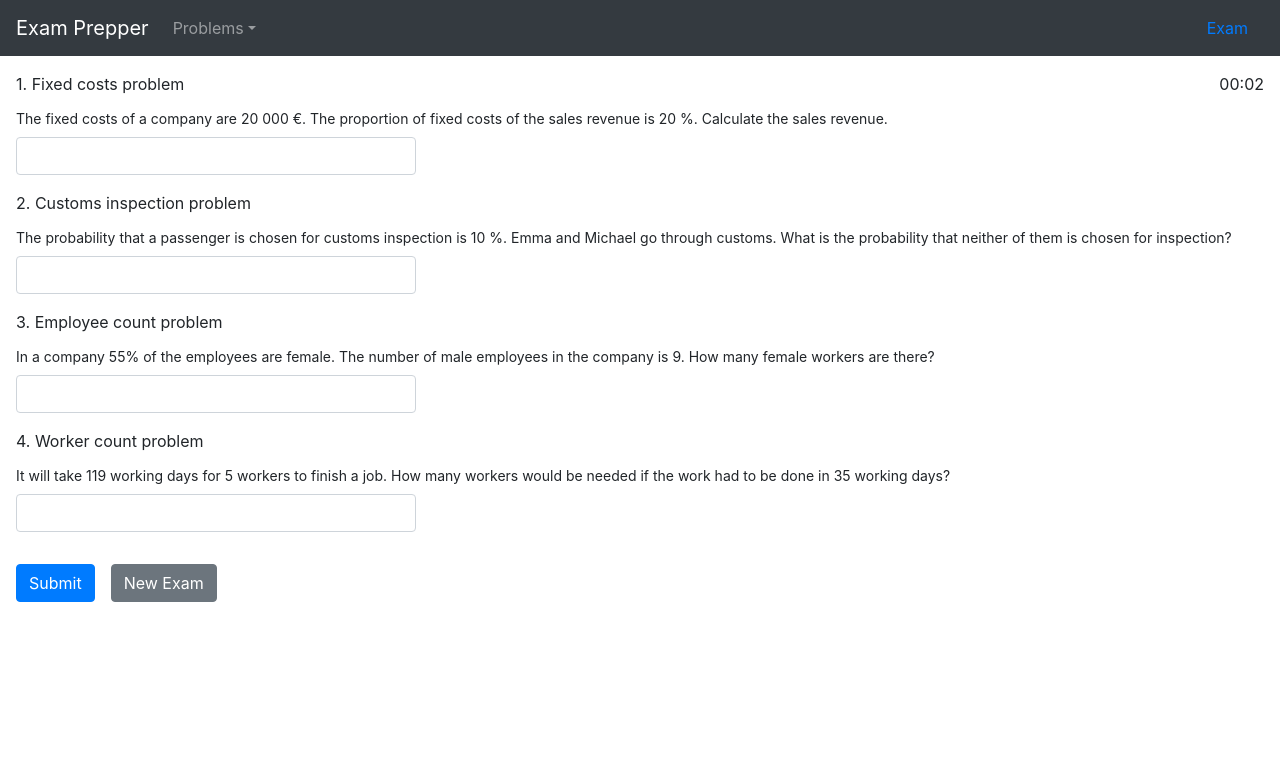
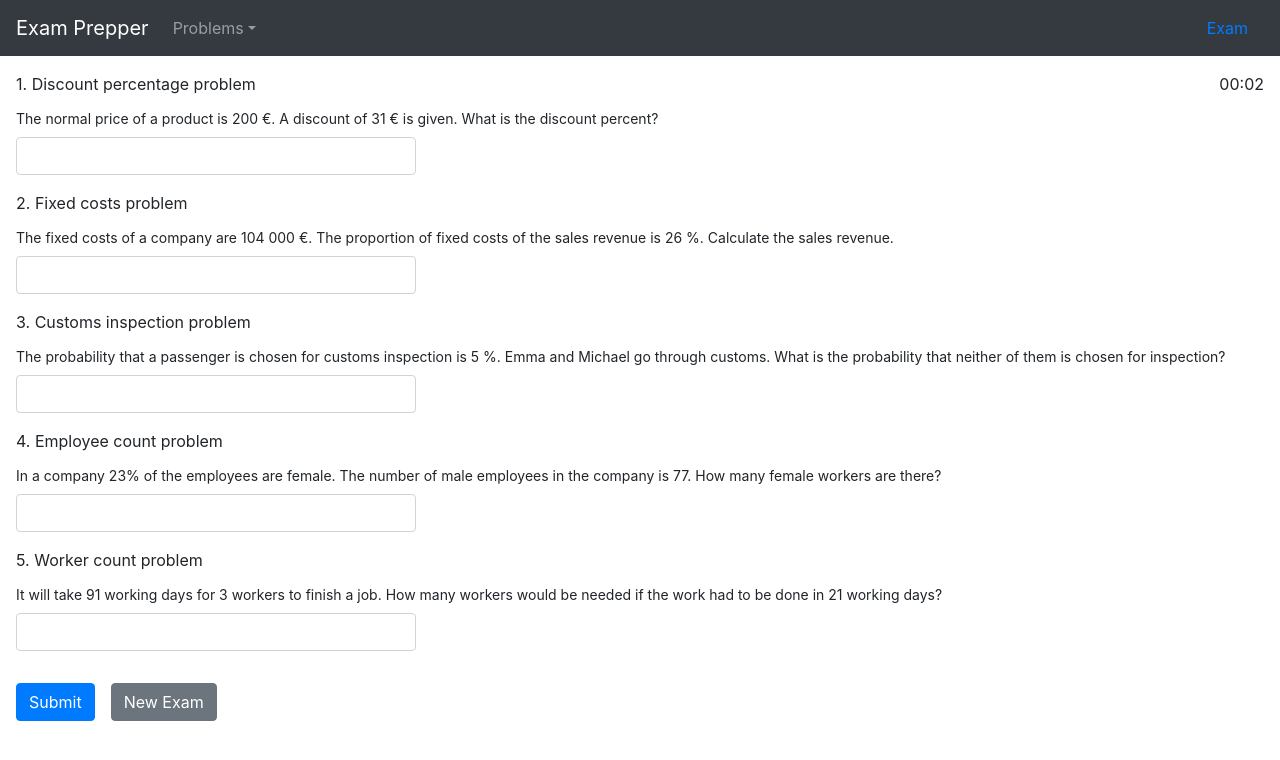
Before and after one commit to Custodia/exam-prepper, a React (Create React App) app: page /problems/customs-inspection in a window 1280 px wide. Both pictures are taken after a click on the button "Exam". Shown: the top 760 px of the page. Built offline with nearby package versions, Linux system fonts and the light colour scheme.

Commit message:
Add discount percentage problem

```diff
--- a/src/components/pages/Exam.jsx
+++ b/src/components/pages/Exam.jsx
@@ -15,6 +15,7 @@ import {
   customsInspection,
   employeeCount,
   workerCount,
+  discountPercentage,
   ALL_PROBLEMS
 } from '../../problems'
 
@@ -23,6 +24,7 @@ import { INITIALIZE_EXAM, SET_EXAM_STATE, SUBMIT_EXAM } from '../../reducers/exa
 import './Exam.css'
 
 const PROBLEM_POSITIONS = [
+  [ discountPercentage ],
   [ fixedCosts ],
   [ customsInspection ],
   [ employeeCount ],
--- /dev/null
+++ b/src/problems/discountPercentage.js
@@ -0,0 +1,28 @@
+import { randomIntegerBetween } from '../helpers'
+
+const id = 'discount-percentage'
+const problemTitle = 'Discount percentage problem'
+
+const getProblem = (rng) => {
+  const price = randomIntegerBetween(rng)(20, 40) * 10
+
+  let discountPercentage, discount
+  do {
+    discountPercentage = randomIntegerBetween(rng)(100, 400) / 1000
+    discount = price * discountPercentage
+  } while (discount !== Math.round(discount))
+
+  const problemStatement = `The normal price of a product is ${price} €. A discount of ${discount} € is given. What is the discount percent?`
+  const isAnswerCorrect = (answer) => [`${discountPercentage}`, `${discountPercentage * 100}`, `${discountPercentage * 100}%`].includes(answer)
+
+  return {
+    problemStatement,
+    isAnswerCorrect
+  }
+}
+
+export {
+  id,
+  problemTitle,
+  getProblem
+}
--- a/src/problems/index.js
+++ b/src/problems/index.js
@@ -2,12 +2,14 @@ import * as fixedCosts from './fixedCosts'
 import * as customsInspection from './customsInspection'
 import * as employeeCount from './employeeCount'
 import * as workerCount from './workerCount'
+import * as discountPercentage from './discountPercentage'
 
 const ALL_PROBLEMS = [
   fixedCosts,
   customsInspection,
   employeeCount,
-  workerCount
+  workerCount,
+  discountPercentage
 ]
 
 export {
@@ -15,5 +17,6 @@ export {
   customsInspection,
   employeeCount,
   workerCount,
+  discountPercentage,
   ALL_PROBLEMS
 }
```
